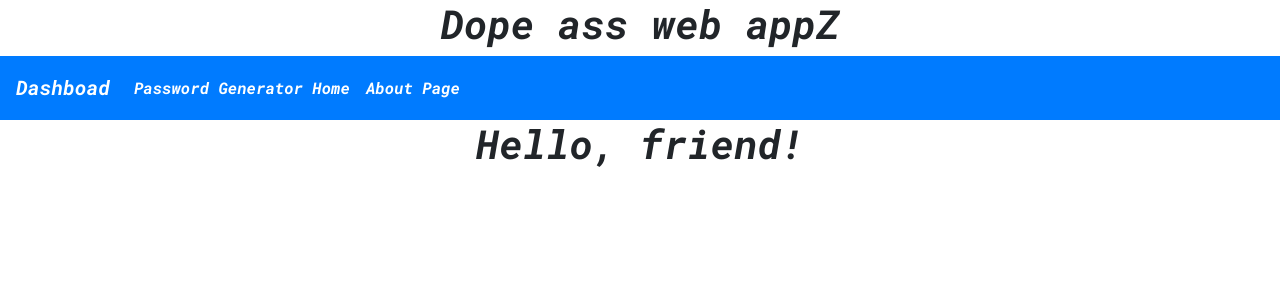
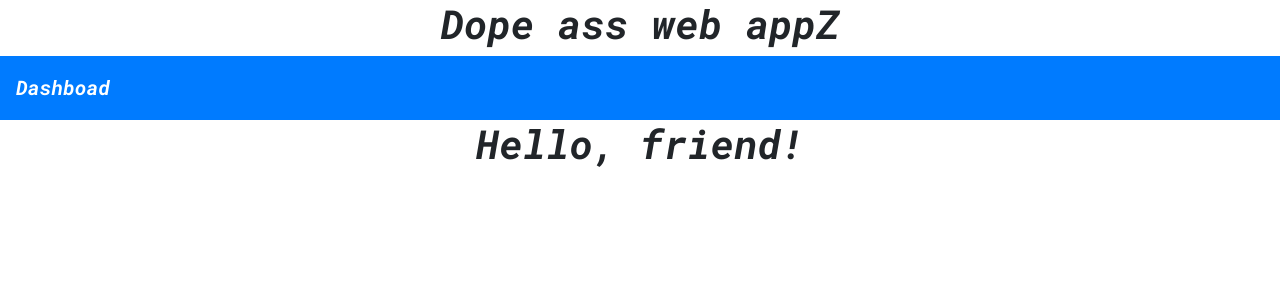
Before and after one commit to aplittle/django-password-generator, a Django app: page /loot_home/ in a window 1280 px wide. Shown: the top 300 px of the page. Run offline with Django 3.2, Linux system fonts and the light colour scheme; some libraries are stand-ins or nearby versions.

Commit message:
Updated navbar for /loot/base.html.

```diff
--- a/loot/templates/loot/base.html
+++ b/loot/templates/loot/base.html
@@ -24,14 +24,14 @@
        <span class="navbar-toggler-icon"></span>
       </button>
       <div class="collapse navbar-collapse" id="navbarNav">
-        <ul class="navbar-nav">
+      <!--  <ul class="navbar-nav">
           <li class="nav-item active" >
             <a class="nav-link" href="{% url 'generator_home' %}">Password Generator Home <span class="sr-only">(current)</span></a>
           </li>
           <li class="nav-item active">
             <a class="nav-link" href="{% url 'about' %}">About Page</a>
           </li>
-        </ul>
+        </ul> -->
       </div>
     </nav>
     <div class="container text-center">
```
